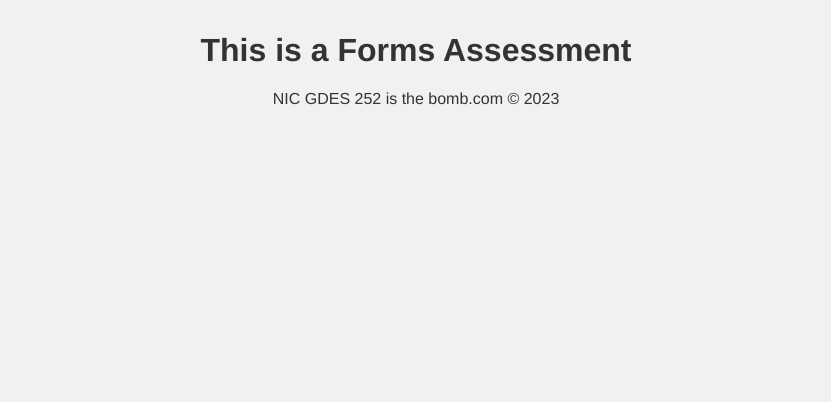
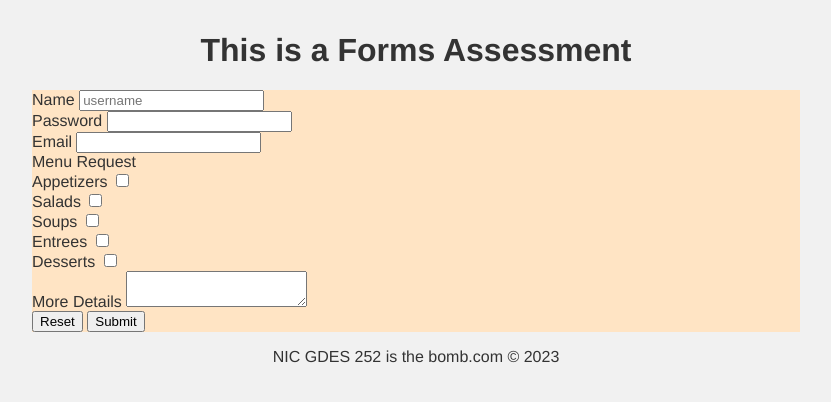
Before and after one commit to nic-gdes/lets-build-an-html-form-kristinardis, a plain HTML site: page index.html in a window 1280 px wide. Shown: the whole page, without its empty margins (224-1055 px from the left). Drawn offline with Linux system fonts and the light colour scheme.

Commit message:
This was a catering info request form
Completed project as per specifications.  Would like to know how to style the "More Details" box

```diff
--- a/index.html
+++ b/index.html
@@ -14,9 +14,59 @@
 
     <main>
         <!-- Edit code below this line -->
+        <div class="main">
+        <form action="results.html" method="GET">
+            <div>
+                <label for="name">Name</label>
+                <input type="text" name="name" id="name" placeholder="username" required>
+            </div>
+            <div>
+                <label>
+                    Password
+                    <input type="password" name="password" required>
+                </label>
+            </div>
+            <div>
+                <label for="email">Email</label>
+                <input type="email" name="email" id="email" required>
+            </div>
+            <div>
+                <label for="zip code"></label>
+                <label type="number" name="zip code" id="zip code"></label>
+            </div>
+            <div>
+                Menu Request
+                <div>
+                    <label for="Appetizers">Appetizers</label>
+                    <input type="checkbox" name="Appetizers" id="Appetizers">
+                </div>
+                <div>
+                    <label for="Salads">Salads</label>
+                    <input type="checkbox" name="Salads" id="Salads">
+                </div>
+                <div>
+                    <label for="Soups">Soups</label>
+                    <input type="checkbox" name="Soups" id="Soups">
+                </div>
+                <div>
+                    <label for="Entrees">Entrees</label>
+                    <input type="checkbox" name="Entrees" id="Entrees">
+                </div>
+                <div>
+                    <label for="Desserts">Desserts</label>
+                    <input type="checkbox" name="Desserts" id="Desserts">
+                </div>
+            </div>
+            <div>
+                <label for="More Details">More Details</label>
+                <textarea id="More Details" name="More Details"></textarea>
+            </div>
 
+            <button type="reset">Reset</button>
+            <button type="submit">Submit</button>
 
-
+        </form>
+        </div>
         <!-- Edit code above this line -->
     </main>
 
--- a/styles/style.css
+++ b/styles/style.css
@@ -18,3 +18,6 @@ header, main, footer {
 header, footer {
     text-align: center;
 }
+.main {
+    background-color: bisque;
+}
```
